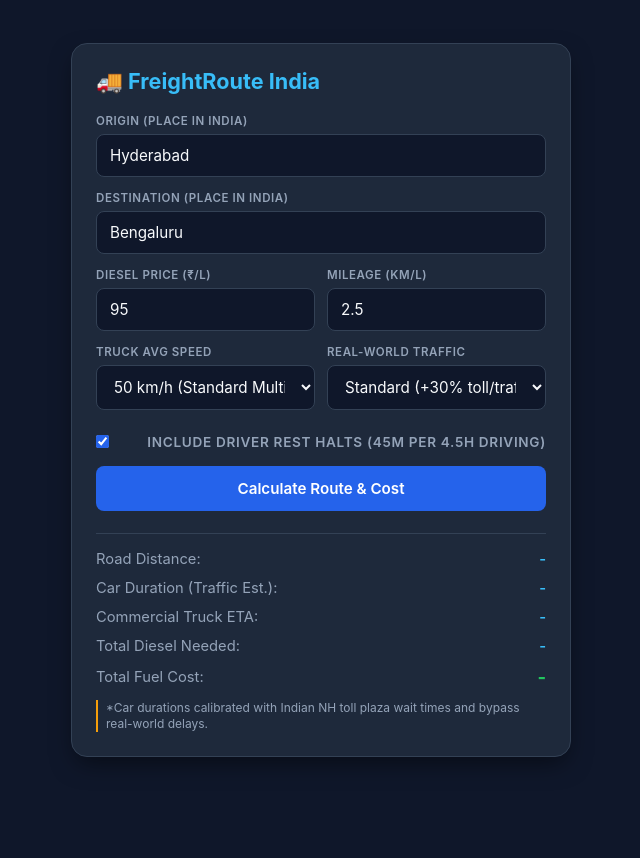
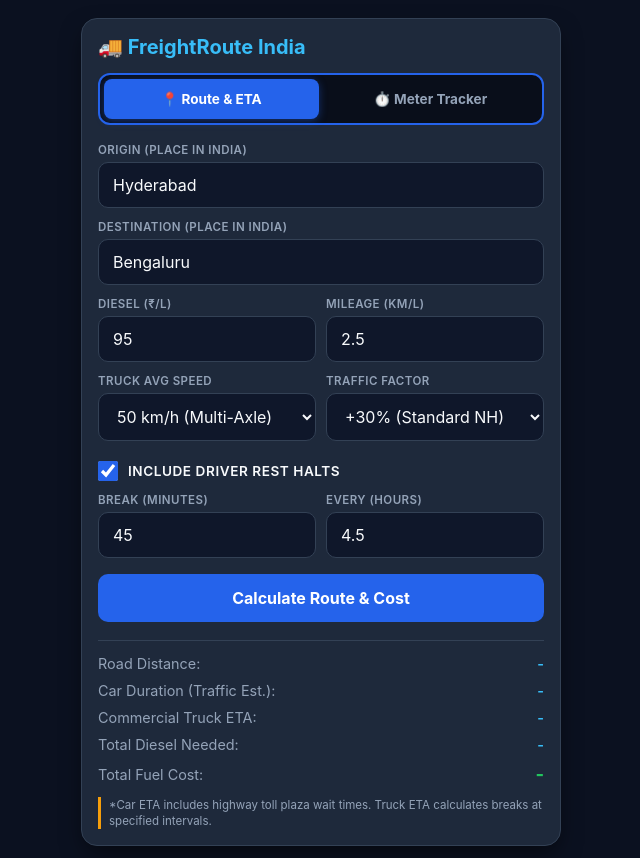
Before and after one commit to feroztalkin/DriveCalculator, a plain HTML site: page index.html in a window 1280 px wide. Shown: the whole page, without its empty margins (319-959 px from the left). Before the commit the page ends 800 px from the top, so only its background shows below. Drawn offline with Linux system fonts and the light colour scheme.

Commit message:
Revamp FreightRoute India UI and functionality
Updated the FreightRoute India web application with improved layout and functionality, including a new tabbed interface for route planning and odometer tracking.

```diff
--- a/index.html
+++ b/index.html
@@ -2,11 +2,11 @@
 <html lang="en">
 <head>
   <meta charset="UTF-8" />
-  <meta name="viewport" content="width=device-width, initial-scale=1.0"/>
-  <title>FreightRoute India - Highway Logistics Calculator</title>
+  <meta name="viewport" content="width=device-width, initial-scale=1.0, maximum-scale=1.0, user-scalable=no"/>
+  <title>FreightRoute India - Highway Logistics Suite</title>
   <style>
     :root {
-      --bg: #0f172a;
+      --bg: #0b1120;
       --card-bg: #1e293b;
       --input-bg: #0f172a;
       --border: #334155;
@@ -22,6 +22,7 @@
       box-sizing: border-box;
       margin: 0;
       padding: 0;
+      -webkit-tap-highlight-color: transparent;
       font-family: -apple-system, BlinkMacSystemFont, "Segoe UI", Roboto, sans-serif;
     }
 
@@ -30,9 +31,9 @@
       color: var(--text-main);
       display: flex;
       justify-content: center;
-      align-items: center;
+      align-items: flex-start;
       min-height: 100vh;
-      padding: 20px;
+      padding: 12px;
     }
 
     .card {
@@ -40,45 +41,83 @@
       border: 1px solid var(--border);
       border-radius: 16px;
       width: 100%;
-      max-width: 500px;
-      padding: 24px;
-      box-shadow: 0 10px 25px -5px rgba(0, 0, 0, 0.5);
+      max-width: 480px;
+      padding: 16px;
+      margin-top: 6px;
+      box-shadow: 0 10px 25px -5px rgba(0, 0, 0, 0.6);
     }
 
     .title {
-      font-size: 1.35rem;
+      font-size: 1.25rem;
       font-weight: 700;
       display: flex;
       align-items: center;
-      gap: 10px;
+      gap: 8px;
       color: #38bdf8;
-      margin-bottom: 20px;
+      margin-bottom: 14px;
+    }
+
+    /* Highly Visible Mobile Tab Bar */
+    .tab-bar {
+      display: flex;
+      background: #090e1a;
+      border: 2px solid #2563eb;
+      border-radius: 12px;
+      padding: 4px;
+      margin-bottom: 18px;
+      gap: 4px;
+    }
+
+    .tab-btn {
+      flex: 1;
+      padding: 12px 6px;
+      background: transparent;
+      border: none;
+      color: var(--text-muted);
+      font-weight: 700;
+      font-size: 0.85rem;
+      border-radius: 8px;
+      cursor: pointer;
+      text-align: center;
+      transition: all 0.2s ease;
+    }
+
+    .tab-btn.active {
+      background: var(--accent);
+      color: #ffffff;
+      box-shadow: 0 2px 8px rgba(37, 99, 235, 0.4);
+    }
+
+    .tab-pane {
+      display: none;
+    }
+
+    .tab-pane.active {
+      display: block;
     }
 
     .form-group {
-      position: relative;
-      margin-bottom: 14px;
+      margin-bottom: 12px;
     }
 
     label {
-      display: flex;
-      justify-content: space-between;
+      display: block;
       font-size: 0.72rem;
       font-weight: 600;
-      letter-spacing: 0.05em;
+      letter-spacing: 0.04em;
       text-transform: uppercase;
       color: var(--text-muted);
-      margin-bottom: 6px;
+      margin-bottom: 5px;
     }
 
     input, select {
       width: 100%;
       background: var(--input-bg);
-      border: 1px solid var(--border);
-      border-radius: 8px;
-      padding: 11px 13px;
+      border: 1.5px solid var(--border);
+      border-radius: 10px;
+      padding: 12px 14px;
       color: var(--text-main);
-      font-size: 0.95rem;
+      font-size: 1rem;
       outline: none;
       transition: border-color 0.2s;
     }
@@ -90,36 +129,39 @@
     .row {
       display: grid;
       grid-template-columns: 1fr 1fr;
-      gap: 12px;
+      gap: 10px;
     }
 
     .checkbox-group {
       display: flex;
       align-items: center;
-      gap: 8px;
-      margin: 10px 0 16px;
+      gap: 10px;
+      margin: 8px 0 12px;
       font-size: 0.85rem;
-      color: var(--text-muted);
+      color: var(--text-main);
       cursor: pointer;
     }
 
     .checkbox-group input {
-      width: auto;
+      width: 20px;
+      height: 20px;
       accent-color: var(--accent);
       cursor: pointer;
     }
 
     .btn {
       width: 100%;
+      min-height: 48px;
       background-color: var(--accent);
-      color: white;
+      color: #ffffff;
       border: none;
-      border-radius: 8px;
-      padding: 13px;
-      font-size: 0.95rem;
-      font-weight: 600;
+      border-radius: 10px;
+      padding: 14px;
+      font-size: 1rem;
+      font-weight: 700;
       cursor: pointer;
-      transition: background-color 0.2s, opacity 0.2s;
+      margin-top: 4px;
+      transition: background-color 0.2s;
     }
 
     .btn:hover {
@@ -132,19 +174,19 @@
     }
 
     .results {
-      margin-top: 22px;
+      margin-top: 18px;
       border-top: 1px solid var(--border);
-      padding-top: 16px;
+      padding-top: 14px;
       display: flex;
       flex-direction: column;
-      gap: 11px;
+      gap: 10px;
     }
 
     .result-row {
       display: flex;
       justify-content: space-between;
       align-items: center;
-      font-size: 0.92rem;
+      font-size: 0.9rem;
     }
 
     .result-label {
@@ -163,11 +205,11 @@
     }
 
     .note {
-      font-size: 0.75rem;
+      font-size: 0.72rem;
       color: var(--text-muted);
       margin-top: 12px;
-      line-height: 1.35;
-      border-left: 2px solid var(--amber);
+      line-height: 1.4;
+      border-left: 3px solid var(--amber);
       padding-left: 8px;
     }
   </style>
@@ -177,24 +219,32 @@
   <div class="card">
     <h2 class="title">🚚 FreightRoute India</h2>
 
+    <!-- Prominent Mobile Tab Switcher -->
+    <div class="tab-bar">
+      <button type="button" class="tab-btn active" onclick="switchTab('routeTab', this)">📍 Route & ETA</button>
+      <button type="button" class="tab-btn" onclick="switchTab('odometerTab', this)">⏱️ Meter Tracker</button>
+    </div>
+
+    <!-- TAB 1: Route & ETA Planner -->
+    <div id="routeTab" class="tab-pane active">
       <div class="form-group">
         <label for="origin">Origin (Place in India)</label>
-      <input type="text" id="origin" placeholder="e.g. Hyderabad" value="Hyderabad" />
+        <input type="text" id="origin" placeholder="e.g. Hyderabad" value="Hyderabad" autocorrect="off" autocapitalize="words" />
       </div>
 
       <div class="form-group">
         <label for="destination">Destination (Place in India)</label>
-      <input type="text" id="destination" placeholder="e.g. Bengaluru" value="Bengaluru" />
+        <input type="text" id="destination" placeholder="e.g. Bengaluru" value="Bengaluru" autocorrect="off" autocapitalize="words" />
       </div>
 
       <div class="row">
         <div class="form-group">
-        <label for="fuelPrice">Diesel Price (₹/L)</label>
-        <input type="number" id="fuelPrice" step="0.5" value="95" />
+          <label for="fuelPrice">Diesel (₹/L)</label>
+          <input type="number" id="fuelPrice" step="0.5" value="95" inputmode="decimal" />
         </div>
         <div class="form-group">
           <label for="mileage">Mileage (KM/L)</label>
-        <input type="number" id="mileage" step="0.1" value="2.5" />
+          <input type="number" id="mileage" step="0.1" value="2.5" inputmode="decimal" />
         </div>
       </div>
 
@@ -202,29 +252,41 @@
         <div class="form-group">
           <label for="truckSpeed">Truck Avg Speed</label>
           <select id="truckSpeed">
-          <option value="45">45 km/h (Loaded / Mountain)</option>
-          <option value="50" selected>50 km/h (Standard Multi-axle)</option>
-          <option value="55">55 km/h (Express Highway / Light)</option>
+            <option value="45">45 km/h (Loaded)</option>
+            <option value="50" selected>50 km/h (Multi-Axle)</option>
+            <option value="55">55 km/h (Expressway)</option>
           </select>
         </div>
         <div class="form-group">
-        <label for="buffer">Real-world Traffic</label>
+          <label for="trafficFactor">Traffic Factor</label>
           <select id="trafficFactor">
-          <option value="1.25">Highway (+25% buffer)</option>
-          <option value="1.30" selected>Standard (+30% toll/traffic)</option>
-          <option value="1.40">Heavy (+40% peak city/rain)</option>
+            <option value="1.25">+25% (Highway)</option>
+            <option value="1.30" selected>+30% (Standard NH)</option>
+            <option value="1.40">+40% (Peak/Rain)</option>
           </select>
         </div>
       </div>
 
       <label class="checkbox-group">
-      <input type="checkbox" id="includeBreaks" checked />
-      Include driver rest halts (45m per 4.5h driving)
+        <input type="checkbox" id="includeBreaks" checked onchange="toggleBreakInputs()" />
+        <span>Include driver rest halts</span>
       </label>
+
+      <!-- Editable Rest Halt Configuration -->
+      <div class="row" id="breakSettingsRow">
+        <div class="form-group">
+          <label for="breakDuration">Break (Minutes)</label>
+          <input type="number" id="breakDuration" value="45" min="5" step="5" inputmode="numeric" />
+        </div>
+        <div class="form-group">
+          <label for="driveInterval">Every (Hours)</label>
+          <input type="number" id="driveInterval" value="4.5" min="1" step="0.5" inputmode="decimal" />
+        </div>
+      </div>
 
       <button id="calculateBtn" class="btn" onclick="calculateRoute()">Calculate Route & Cost</button>
 
-    <div class="results" id="results">
+      <div class="results">
         <div class="result-row">
           <span class="result-label">Road Distance:</span>
           <span class="result-val" id="resDistance">-</span>
@@ -248,12 +310,98 @@
       </div>
 
       <p class="note">
-      *Car durations calibrated with Indian NH toll plaza wait times and bypass real-world delays.
+        *Car ETA includes highway toll plaza wait times. Truck ETA calculates breaks at specified intervals.
       </p>
     </div>
 
+    <!-- TAB 2: Odometer & Fuel Consumption Tracker -->
+    <div id="odometerTab" class="tab-pane">
+      <div class="row">
+        <div class="form-group">
+          <label for="meterStart">Initial Meter (KM)</label>
+          <input type="number" id="meterStart" placeholder="e.g. 102500" inputmode="numeric" />
+        </div>
+        <div class="form-group">
+          <label for="meterEnd">Final Meter (KM)</label>
+          <input type="number" id="meterEnd" placeholder="e.g. 103075" inputmode="numeric" />
+        </div>
+      </div>
+
+      <div class="row">
+        <div class="form-group">
+          <label for="meterMileage">Mileage (KM/L)</label>
+          <input type="number" id="meterMileage" step="0.1" value="2.5" inputmode="decimal" />
+        </div>
+        <div class="form-group">
+          <label for="meterDieselPrice">Diesel (₹/L)</label>
+          <input type="number" id="meterDieselPrice" step="0.5" value="95" inputmode="decimal" />
+        </div>
+      </div>
+
+      <button class="btn" onclick="calculateMeterReading()">Calculate Fuel & Traveled</button>
+
+      <div class="results">
+        <div class="result-row">
+          <span class="result-label">Total Traveled:</span>
+          <span class="result-val" id="resMeterDistance">-</span>
+        </div>
+        <div class="result-row">
+          <span class="result-label">Total Diesel Burned:</span>
+          <span class="result-val" id="resMeterDiesel">-</span>
+        </div>
+        <div class="result-row">
+          <span class="result-label">Total Fuel Cost:</span>
+          <span class="result-val cost" id="resMeterCost">-</span>
+        </div>
+      </div>
+
+      <p class="note">
+        *Calculates trip distance directly from odometer differences and fuel cost based on vehicle mileage.
+      </p>
+    </div>
+  </div>
+
   <script>
-    // Optimized coordinates matching key logistics hubs
+    // Tab switching
+    function switchTab(tabId, triggerBtn) {
+      document.querySelectorAll('.tab-pane').forEach(el => el.classList.remove('active'));
+      document.querySelectorAll('.tab-btn').forEach(el => el.classList.remove('active'));
+      document.getElementById(tabId).classList.add('active');
+      triggerBtn.classList.add('active');
+    }
+
+    function toggleBreakInputs() {
+      const isChecked = document.getElementById("includeBreaks").checked;
+      document.getElementById("breakSettingsRow").style.display = isChecked ? "grid" : "none";
+    }
+
+    // Tab 2: Meter Difference & Fuel Calculation
+    function calculateMeterReading() {
+      const start = parseFloat(document.getElementById("meterStart").value);
+      const end = parseFloat(document.getElementById("meterEnd").value);
+      const mileage = parseFloat(document.getElementById("meterMileage").value) || 2.5;
+      const price = parseFloat(document.getElementById("meterDieselPrice").value) || 95;
+
+      if (isNaN(start) || isNaN(end)) {
+        alert("Please enter both Initial and Final meter readings.");
+        return;
+      }
+
+      if (end < start) {
+        alert("Final reading cannot be less than initial reading.");
+        return;
+      }
+
+      const distanceTraveled = end - start;
+      const dieselConsumed = distanceTraveled / mileage;
+      const totalCost = Math.round(dieselConsumed * price);
+
+      document.getElementById("resMeterDistance").innerText = `${distanceTraveled.toFixed(1)} km`;
+      document.getElementById("resMeterDiesel").innerText = `${dieselConsumed.toFixed(1)} Litres`;
+      document.getElementById("resMeterCost").innerText = `₹ ${totalCost.toLocaleString('en-IN')}`;
+    }
+
+    // Preloaded locations for 0ms lookup
     const LOCAL_HUBS = {
       "hyderabad": { lat: 17.3850, lon: 78.4867 },
       "bengaluru": { lat: 12.9716, lon: 77.5946 },
@@ -289,7 +437,7 @@
           return coords;
         }
       } catch (e) {
-        console.warn("Photon lookup failed, trying backup", e);
+        console.warn("Photon lookup failed, trying fallback", e);
       }
 
       const backup = await fetch(`https://nominatim.openstreetmap.org/search?format=json&countrycodes=in&limit=1&q=${encodeURIComponent(placeName)}`);
@@ -317,11 +465,14 @@
       const trafficFactor = parseFloat(document.getElementById("trafficFactor").value) || 1.30;
       const includeBreaks = document.getElementById("includeBreaks").checked;
 
+      const breakDuration = parseFloat(document.getElementById("breakDuration").value) || 45;
+      const driveInterval = parseFloat(document.getElementById("driveInterval").value) || 4.5;
+
       const btn = document.getElementById("calculateBtn");
       if (!origin || !dest) return;
 
       btn.disabled = true;
-      btn.innerText = "Computing optimal route...";
+      btn.innerText = "Finding fastest route...";
 
       try {
         const [origCoord, destCoord] = await Promise.all([geocode(origin), geocode(dest)]);
@@ -343,20 +494,20 @@
         const route = data.routes[0];
         const distKm = route.distance / 1000;
 
-        // Realistic Car Time (Applying highway factor for realistic ETA)
+        // Realistic Car Time (Applying calibrated highway buffer)
         const rawCarMinutes = route.duration / 60;
         const realisticCarMinutes = rawCarMinutes * trafficFactor;
 
-        // Commercial Truck calculation
+        // Commercial Truck duration calculation
         const pureTruckHours = distKm / truckSpeed;
         let truckTotalMinutes = pureTruckHours * 60;
 
-        if (includeBreaks) {
-          const breaksCount = Math.floor(pureTruckHours / 4.5);
-          truckTotalMinutes += (breaksCount * 45); // 45-minute pause per 4.5 hrs
+        if (includeBreaks && driveInterval > 0) {
+          const breaksCount = Math.floor(pureTruckHours / driveInterval);
+          truckTotalMinutes += (breaksCount * breakDuration);
         }
 
-        // Fuel and Costs
+        // Fuel calculations
         const litres = distKm / mileage;
         const cost = Math.round(litres * price);
 
@@ -368,7 +519,7 @@
 
       } catch (err) {
         console.error(err);
-        alert("Failed to compute route. Check your network connection.");
+        alert("Failed to compute route. Check your internet connection.");
       } finally {
         btn.disabled = false;
         btn.innerText = "Calculate Route & Cost";
```
Lines whose indentation alone changed are shown as unchanged.
